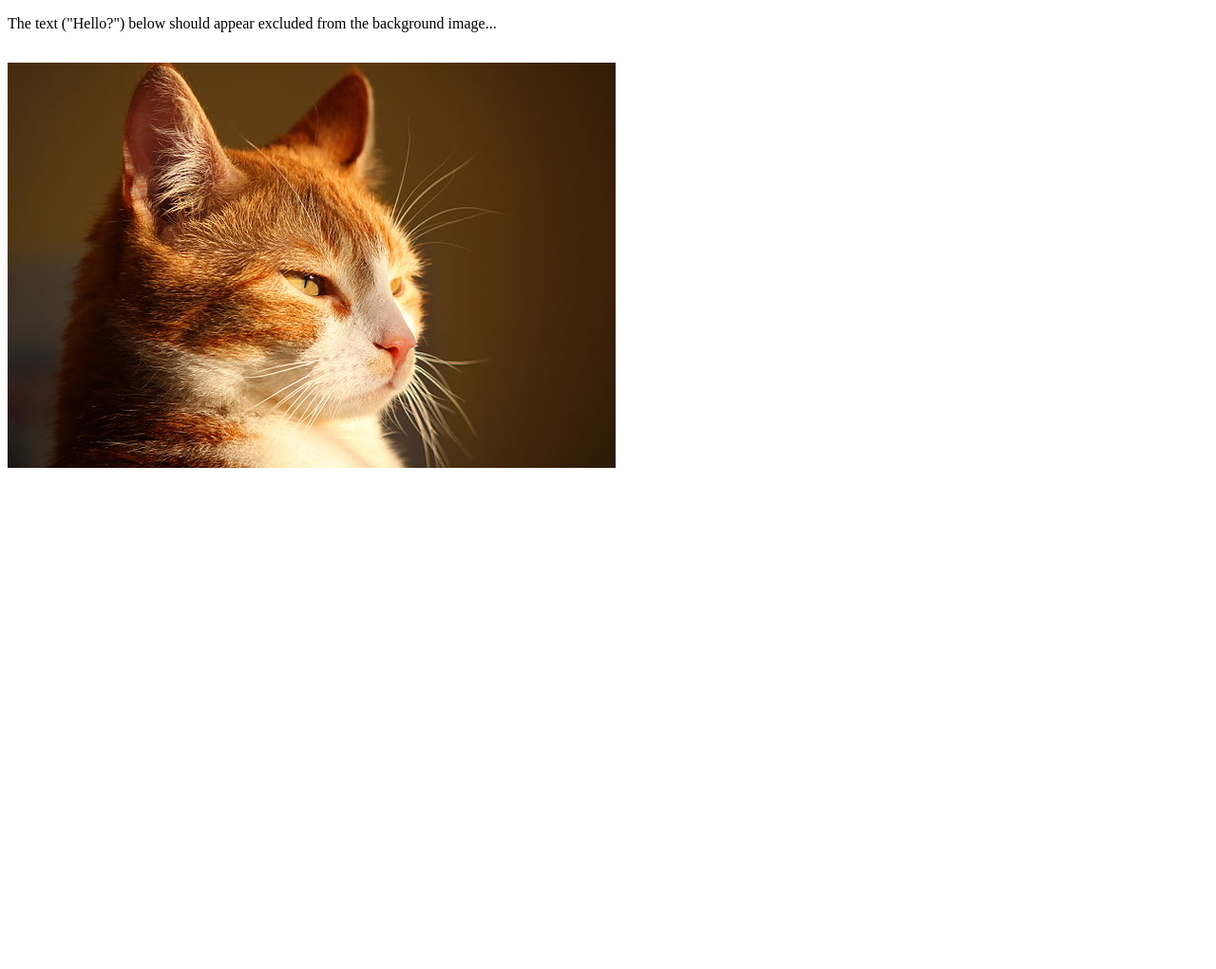
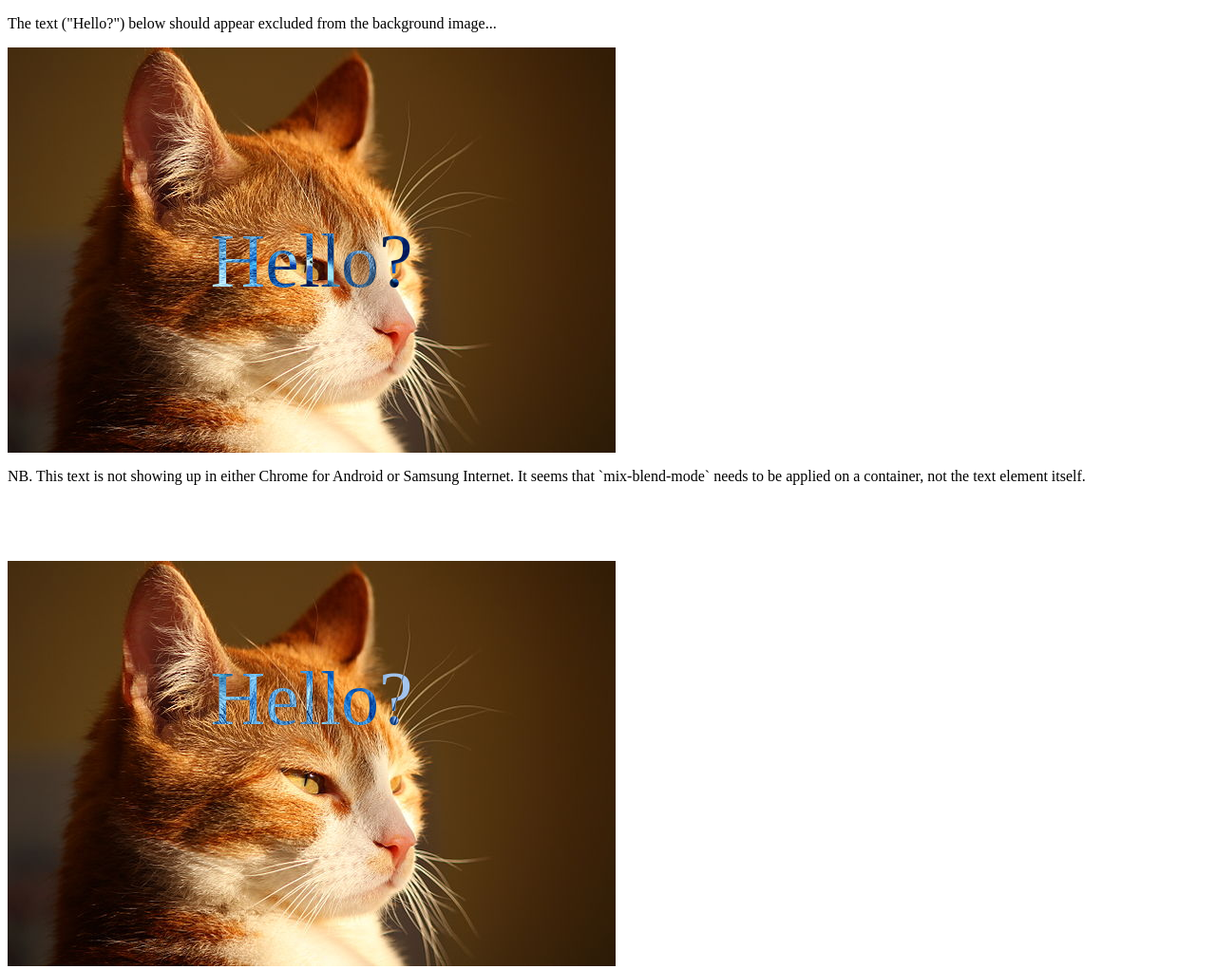
Before and after one commit to poshaughnessy/mix-blend-mode-test, a plain HTML site: page index.html in a window 1280 px wide. Shown: the whole page at 95% size. Before the commit the page ends 800 px from the top, so only its background shows below. Drawn offline with Linux system fonts and the light colour scheme.

Commit message:
Got it working

```diff
--- a/index.html
+++ b/index.html
@@ -12,10 +12,11 @@
         background-image: url(640px-Jordi_cat_portrait.jpg);
       }
       .test {
-        padding-top: 200px;
+        color: #fff;
+        padding-top: 100px;
         text-align: center;
         mix-blend-mode: exclusion;
-        font-size: 2em;
+        font-size: 5em;
       }
     </style>
   </head>
@@ -24,6 +25,14 @@
     <p>The text ("Hello?") below should appear excluded from the background image...</p>
 
     <div class="background">
+      <div class="test">
+        <p>Hello?</p>
+      </div>
+    </div>
+
+    <p>NB. This text is not showing up in either Chrome for Android or Samsung Internet. It seems that `mix-blend-mode` needs to be applied on a container, not the text element itself.</p>
+
+    <div class="background">
       <p class="test">Hello?</p>
     </div>
 
```
